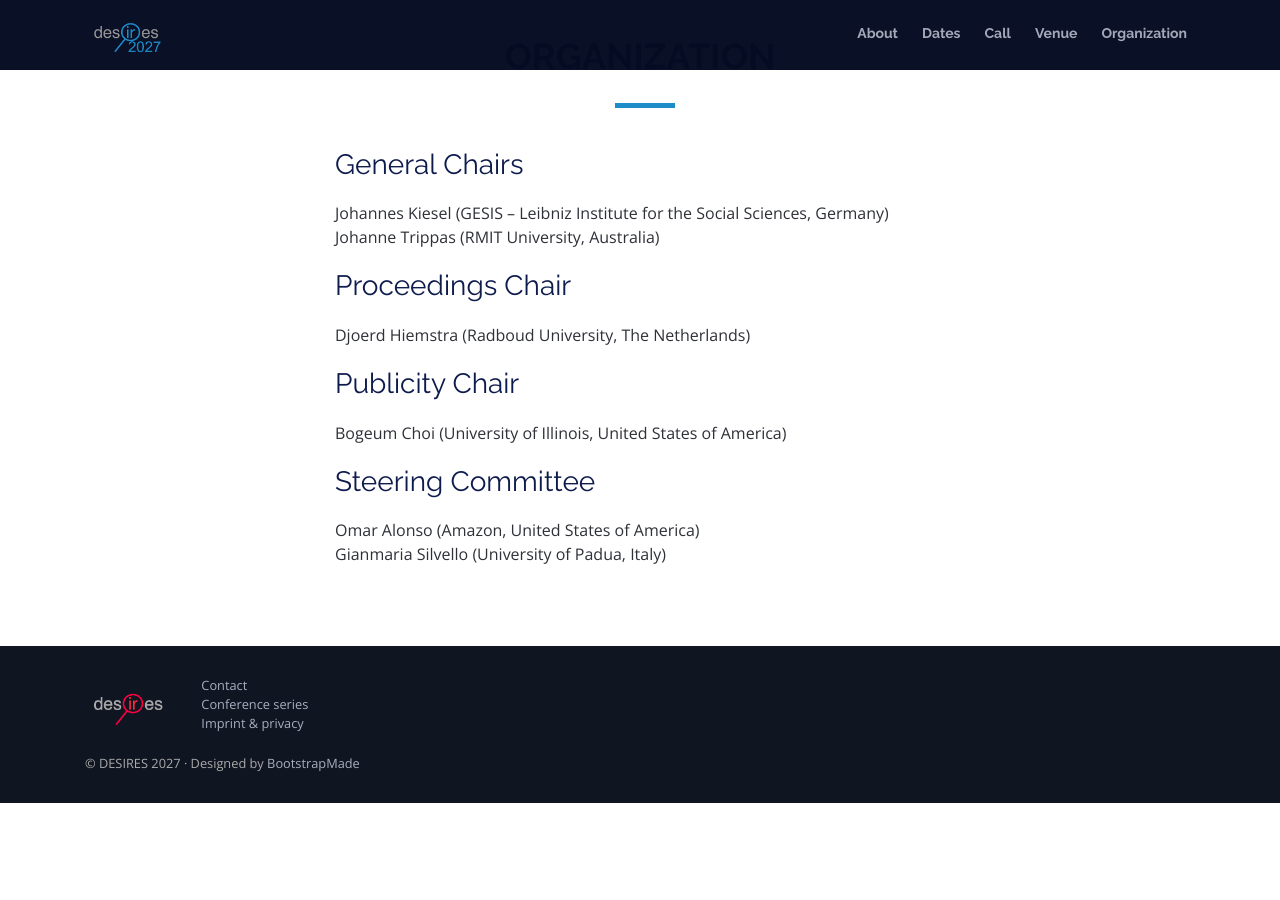
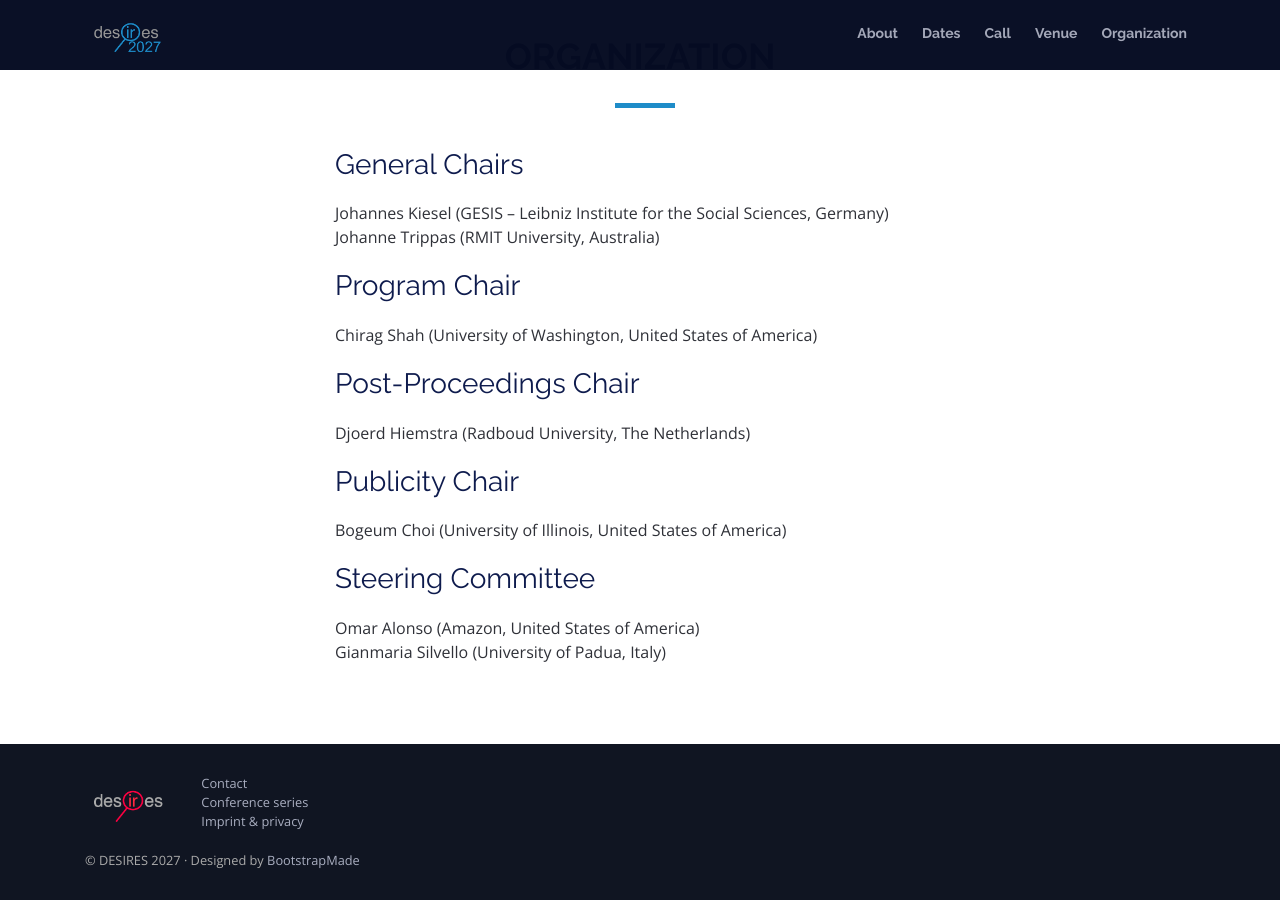
Before and after one commit to desires-conf/desires-conf.github.io, a Jekyll site: the page built from 2027/index.html, in a window 1280 px wide and 900 px high, scrolled down 4243 px. Built offline with Jekyll 4.4.1, drawn with Linux system fonts in a browser that asks for light colours; nearby versions of some CDN libraries; before the commit the page ends 5046 px from its top, so only the background shows below that.

Commit message:
add chiarg

```diff
--- a/2027/index.html
+++ b/2027/index.html
@@ -144,7 +144,12 @@ layout: base
       Johanne Trippas (RMIT University, Australia)
       </p>
 
-      <h3>Proceedings Chair</h3>
+      <h3>Program Chair</h3>
+      <p>
+      Chirag Shah (University of Washington, United States of America)
+      </p>
+
+      <h3>Post-Proceedings Chair</h3>
       <p>
       Djoerd Hiemstra (Radboud University, The Netherlands)
       </p>
```
